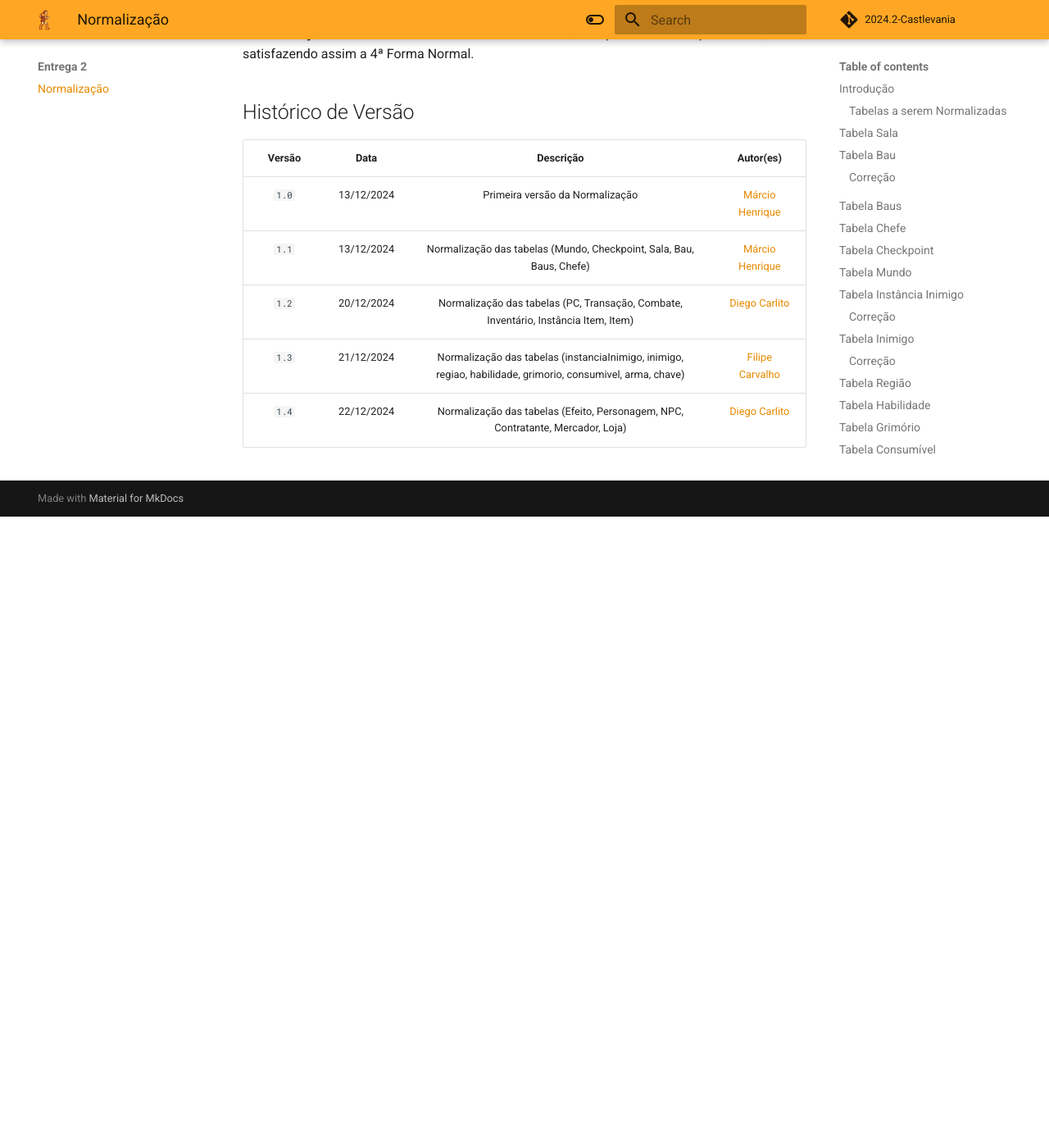
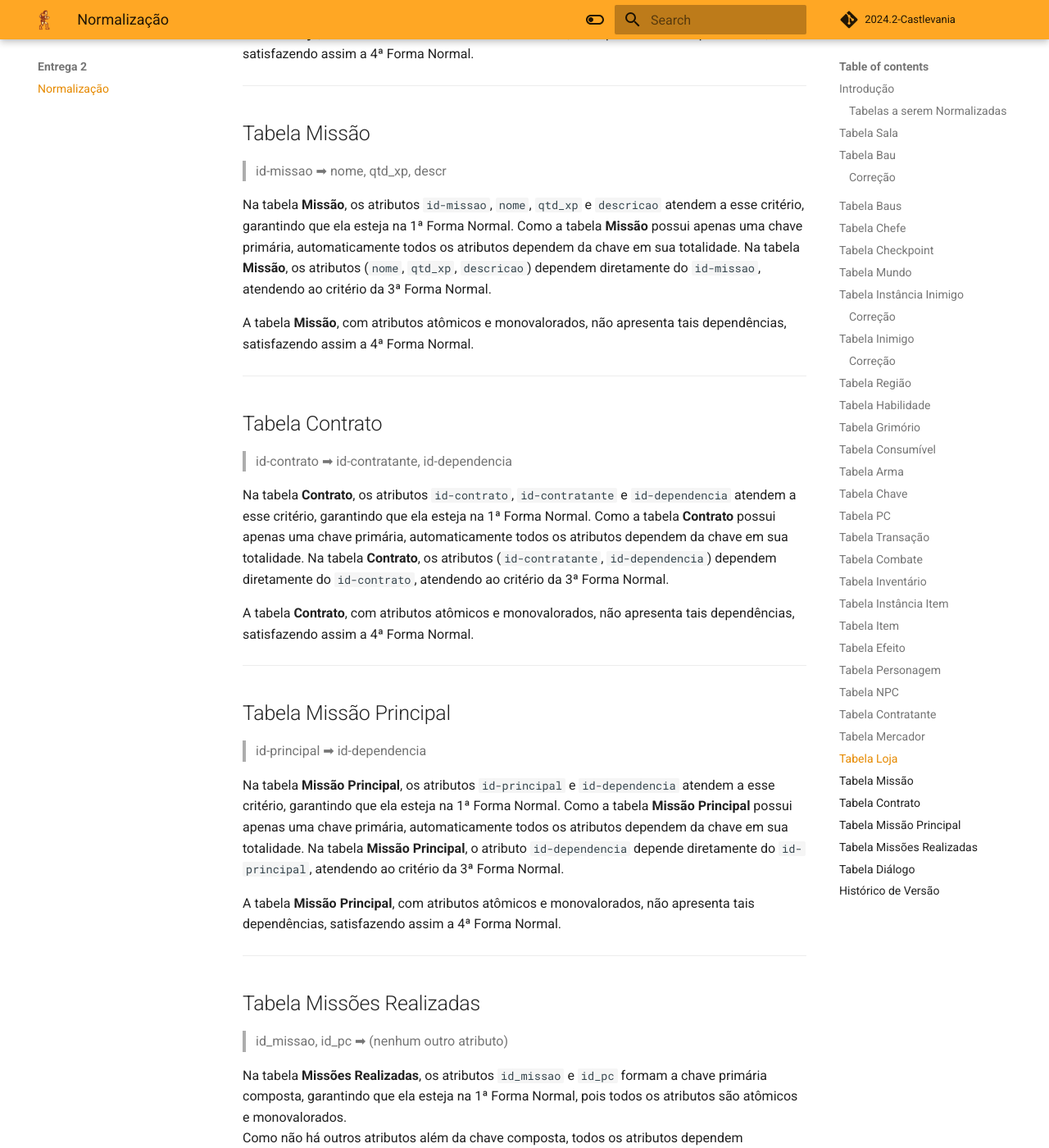
Before and after one commit to SBD1/2024.2-Castlevania, an MkDocs documentation site: the page built from docs/modulo2/normalizacao.md, in a window 1280 px wide and 1400 px high, scrolled down 10162 px. Shown: the whole window at 82% size. Built offline with MkDocs 1.6.1 and Material for MkDocs 9.7.7, drawn with Linux system fonts in a browser that asks for light colours; comment, search, counter and statistics services are not loaded; before the commit the page ends 10792 px from its top, so only the background shows below that; some of the changed text lies outside the part shown.

Commit message:
docs: add normalizations

```diff
--- a/docs/modulo2/normalizacao.md
+++ b/docs/modulo2/normalizacao.md
@@ -313,6 +313,66 @@ Na tabela **Loja**, todos os atributos (`id_mercador`, `id_instâncias_itens`) d
 
 A tabela **Loja**, com atributos atômicos e monovalorados, não apresenta tais dependências, satisfazendo assim a 4ª Forma Normal.
 
+---
+
+## Tabela Missão
+
+> id-missao ➡ nome, qtd_xp, descr
+
+Na tabela **Missão**, os atributos `id-missao`, `nome`, `qtd_xp` e `descricao` atendem a esse critério, garantindo que ela esteja na 1ª Forma Normal.
+Como a tabela **Missão** possui apenas uma chave primária, automaticamente todos os atributos dependem da chave em sua totalidade.
+Na tabela **Missão**, os atributos (`nome`, `qtd_xp`, `descricao`) dependem diretamente do `id-missao`, atendendo ao critério da 3ª Forma Normal.
+
+A tabela **Missão**, com atributos atômicos e monovalorados, não apresenta tais dependências, satisfazendo assim a 4ª Forma Normal.
+
+---
+
+## Tabela Contrato
+
+> id-contrato ➡ id-contratante, id-dependencia
+
+Na tabela **Contrato**, os atributos `id-contrato`, `id-contratante` e `id-dependencia` atendem a esse critério, garantindo que ela esteja na 1ª Forma Normal.
+Como a tabela **Contrato** possui apenas uma chave primária, automaticamente todos os atributos dependem da chave em sua totalidade.
+Na tabela **Contrato**, os atributos (`id-contratante`, `id-dependencia`) dependem diretamente do `id-contrato`, atendendo ao critério da 3ª Forma Normal.
+
+A tabela **Contrato**, com atributos atômicos e monovalorados, não apresenta tais dependências, satisfazendo assim a 4ª Forma Normal.
+
+---
+
+## Tabela Missão Principal
+
+> id-principal ➡ id-dependencia
+
+Na tabela **Missão Principal**, os atributos `id-principal` e `id-dependencia` atendem a esse critério, garantindo que ela esteja na 1ª Forma Normal.
+Como a tabela **Missão Principal** possui apenas uma chave primária, automaticamente todos os atributos dependem da chave em sua totalidade.
+Na tabela **Missão Principal**, o atributo `id-dependencia` depende diretamente do `id-principal`, atendendo ao critério da 3ª Forma Normal.
+
+A tabela **Missão Principal**, com atributos atômicos e monovalorados, não apresenta tais dependências, satisfazendo assim a 4ª Forma Normal.
+
+---
+
+## Tabela Missões Realizadas
+
+> id_missao, id_pc ➡ (nenhum outro atributo)
+
+Na tabela **Missões Realizadas**, os atributos `id_missao` e `id_pc` formam a chave primária composta, garantindo que ela esteja na 1ª Forma Normal, pois todos os atributos são atômicos e monovalorados.
+Como não há outros atributos além da chave composta, todos os atributos dependem automaticamente da totalidade da chave primária, atendendo ao critério da 2ª Forma Normal.
+Na tabela **Missões Realizadas**, não existem atributos que possam depender transitivamente da chave primária composta, atendendo também à 3ª Forma Normal.
+
+A tabela **Missões Realizadas**, com atributos atômicos e sem dependências multivaloradas, satisfaz a 4ª Forma Normal.
+
+---
+
+## Tabela Diálogo
+
+> id-dialogo ➡ id-personagem, texto
+
+Na tabela **Diálogo**, os atributos `id-dialogo`, `id-personagem` e `texto` atendem a esse critério, garantindo que ela esteja na 1ª Forma Normal.
+Como a tabela **Diálogo** possui apenas uma chave primária, automaticamente todos os atributos dependem da chave em sua totalidade.
+Na tabela **Diálogo**, os atributos (`id-personagem`, `texto`) dependem diretamente do `id-dialogo`, atendendo ao critério da 3ª Forma Normal.
+
+A tabela **Diálogo**, com atributos atômicos e monovalorados, não apresenta tais dependências, satisfazendo assim a 4ª Forma Normal.
+
 ## Histórico de Versão
 | Versão | Data | Descrição | Autor(es) |
 | :-: | :-: | :-: | :-: |
@@ -321,3 +381,4 @@ A tabela **Loja**, com atributos atômicos e monovalorados, não apresenta tais
 | `1.2`  | 20/12/2024 | Normalização das tabelas (PC, Transação, Combate, Inventário, Instância Item, Item)  | [Diego Carlito](https://github.com/DiegoCarlito) |
 | `1.3`  | 21/12/2024 | Normalização das tabelas (instanciaInimigo, inimigo, regiao, habilidade, grimorio, consumivel, arma, chave)  | [Filipe Carvalho](https://github.com/filipe-002) |
 | `1.4`  | 22/12/2024 | Normalização das tabelas (Efeito, Personagem, NPC, Contratante, Mercador, Loja)  | [Diego Carlito](https://github.com/DiegoCarlito) |
+| `1.5`  | 22/12/2024 | Normalização das tabelas (Missão, Contrato, Missão Principal, Missões Realizadas, Diálogo)  | [Diego Carlito](https://github.com/DiegoCarlito) |
```
